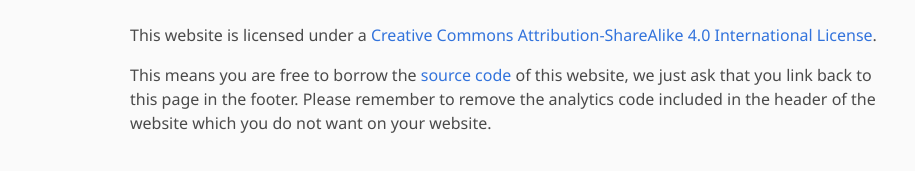
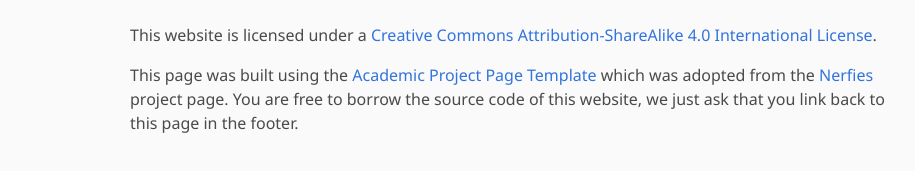
Before and after one commit to cap6412-eval-vidllava/cap6412-eval-vidllava.github.io, a plain HTML site: page index.html in a window 1280 px wide. Shown: the part 3547-3718 px from the top of the page, without its empty margins (130-1045 px from the left). Drawn offline with nearby package versions, Linux system fonts and the light colour scheme; some icons are missing; a web font is replaced by a local one.

Commit message:
Update index.html

```diff
--- a/index.html
+++ b/index.html
@@ -442,11 +442,7 @@
             Commons Attribution-ShareAlike 4.0 International License</a>.
           </p>
           <p>
-            This means you are free to borrow the <a
-              href="https://github.com/nerfies/nerfies.github.io">source code</a> of this website,
-            we just ask that you link back to this page in the footer.
-            Please remember to remove the analytics code included in the header of the website which
-            you do not want on your website.
+            This page was built using the <a href="https://github.com/eliahuhorwitz/Academic-project-page-template">Academic Project Page Template</a> which was adopted from the <a href="https://nerfies.github.io">Nerfies</a> project page. You are free to borrow the source code of this website, we just ask that you link back to this page in the footer.
           </p>
         </div>
       </div>
```
